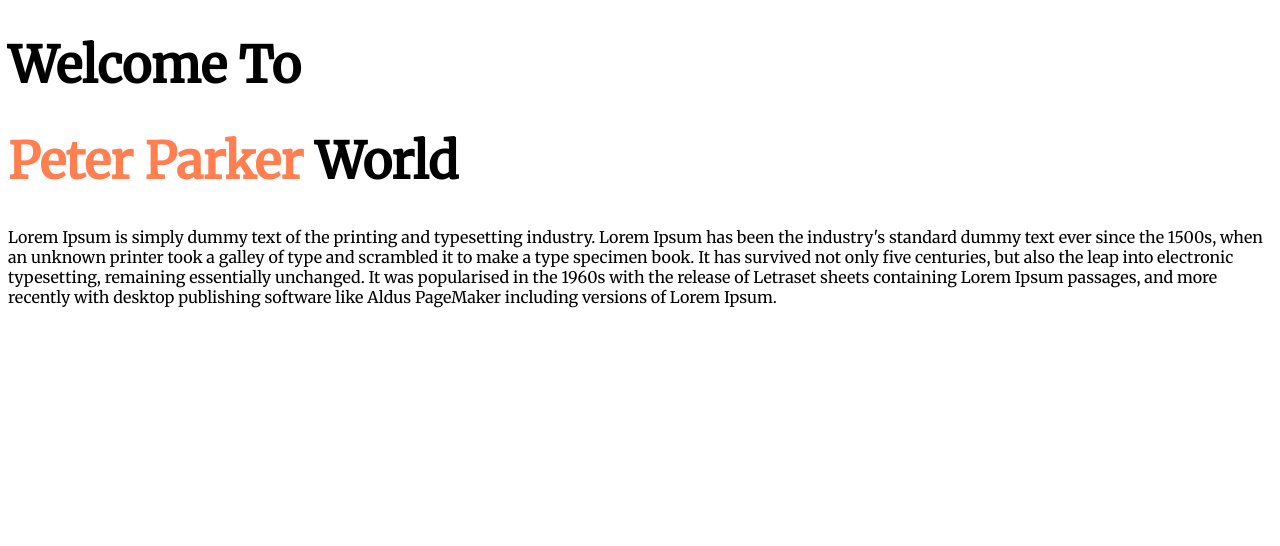
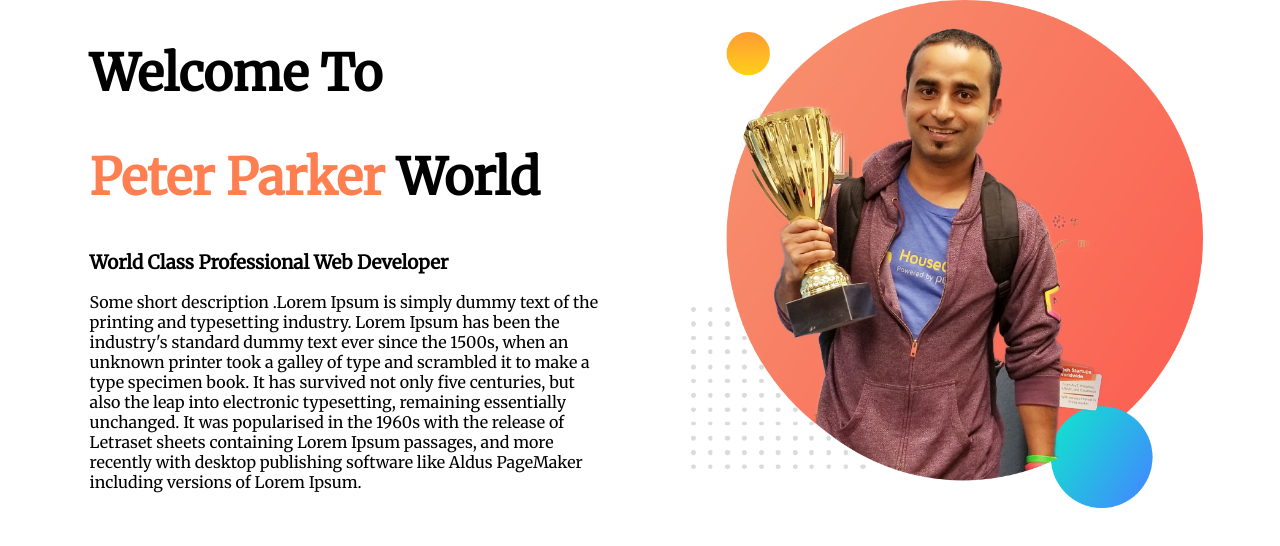
Before and after one commit to MdsalahUddin313/Portfolio_design, a plain HTML site: page index.html in a window 1280 px wide. Drawn offline with Linux system fonts and the light colour scheme.

Commit message:
3rd commit

```diff
--- a/index.html
+++ b/index.html
@@ -10,10 +10,22 @@
 </head>
 <body>
 
-    <h1>Welcome To</h1>
-    <h1><span class="font_color">Peter Parker</span> World</h1>
-    <p>Lorem Ipsum is simply dummy text of the printing and typesetting industry. Lorem Ipsum has been the industry's standard dummy text ever since the 1500s, when an unknown printer took a galley of type and scrambled it to make a type specimen book. It has survived not only five centuries, but also the leap into electronic typesetting, remaining essentially unchanged. It was popularised in the 1960s with the release of Letraset sheets containing Lorem Ipsum passages, and more recently with desktop publishing software like Aldus PageMaker including versions of Lorem Ipsum.</p>
+    <section>
+            <div class="half">
+    <div class="left-half">
+            <h1>Welcome To</h1>
+        <h1><span class="name_highlight">Peter Parker</span> World</h1>
+        <h3>World Class Professional Web Developer</h3>
+        <p>Some short description .Lorem Ipsum is simply dummy text of the printing and typesetting industry. Lorem Ipsum has been the industry's standard dummy text ever since the 1500s, when an unknown printer took a galley of type and scrambled it to make a type specimen book. It has survived not only five centuries, but also the leap into electronic typesetting, remaining essentially unchanged. It was popularised in the 1960s with the release of Letraset sheets containing Lorem Ipsum passages, and more recently with desktop publishing software like Aldus PageMaker including versions of Lorem Ipsum.</p>
+    </div></div>
 
+    <div class="half">
+    <div class="right-half">
+        <img src="images/jhankar.png" alt"First_pic"></img>
+    </div>
+    </div>
+
+    </section>
 
 
 </body>
--- a/stylesheet.css
+++ b/stylesheet.css
@@ -1,9 +1,22 @@
 body{
     font-family: 'Merriweather';
+    margin: 0;
 }
-.font_color{
+.name_highlight{
     color: coral;
+}
+h3{
+    font-weight: bold;
 }
 h1{
     font-size: 50px;
 }
+.half{
+    width: 40%;
+    float:left;
+    margin-left: 5%;
+    padding-left: 2%;
+}
+.half img{
+    width: 100%;
+}
```
Also changed, not shown: images/jhankar.png (added), images/jhankar2.png (added), images/top-banner.png (added).
